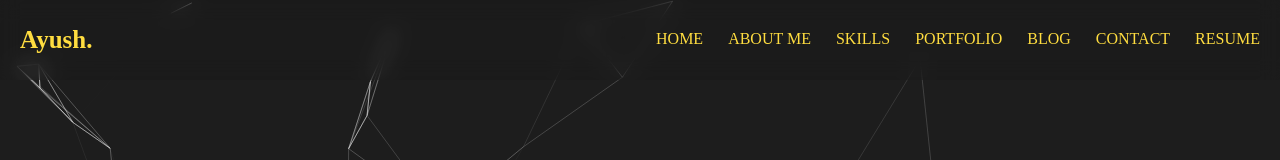
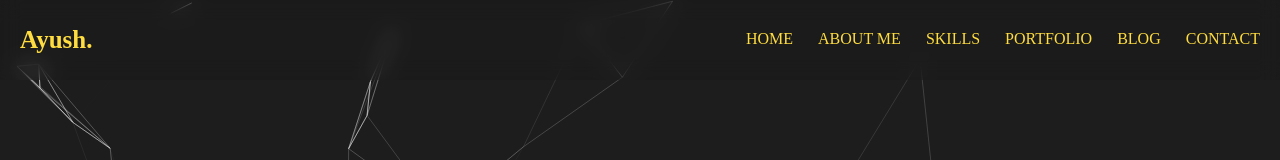
Before and after one commit to ayushagarwal27/portfolio, a React (Create React App) app: page / in a window 1280 px wide. Shown: the top 160 px of the page. Built offline with nearby package versions, Linux system fonts and the light colour scheme.

Commit message:
naavbar changes

```diff
--- a/src/components/navBar/index.jsx
+++ b/src/components/navBar/index.jsx
@@ -19,11 +19,11 @@ const links = [
     to: 'mailto:ayushagarwal.dev@gmail.com',
     type: 'redirect',
   },
-  {
-    label: 'Resume',
-    to: 'https://drive.google.com/file/d/1ahYmxNpmUm5bT6WHiIog3ZuCDVrBncDo/view?usp=drive_linkgit ',
-    type: 'redirect',
-  },
+  // {
+  //   label: 'Resume',
+  //   to: 'https://drive.google.com/file/d/1ahYmxNpmUm5bT6WHiIog3ZuCDVrBncDo/view?usp=drive_linkgit ',
+  //   type: 'redirect',
+  // },
 ];
 
 const Navbar = () => {
```
